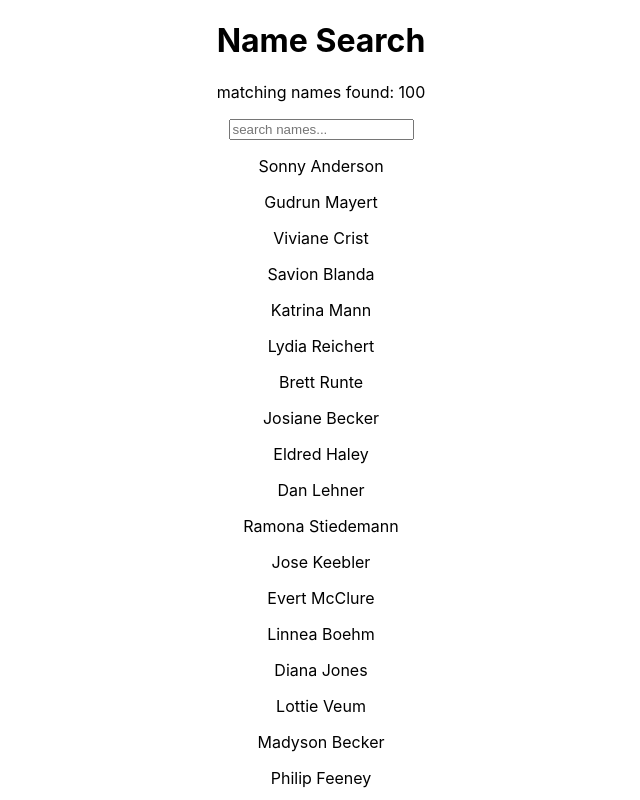
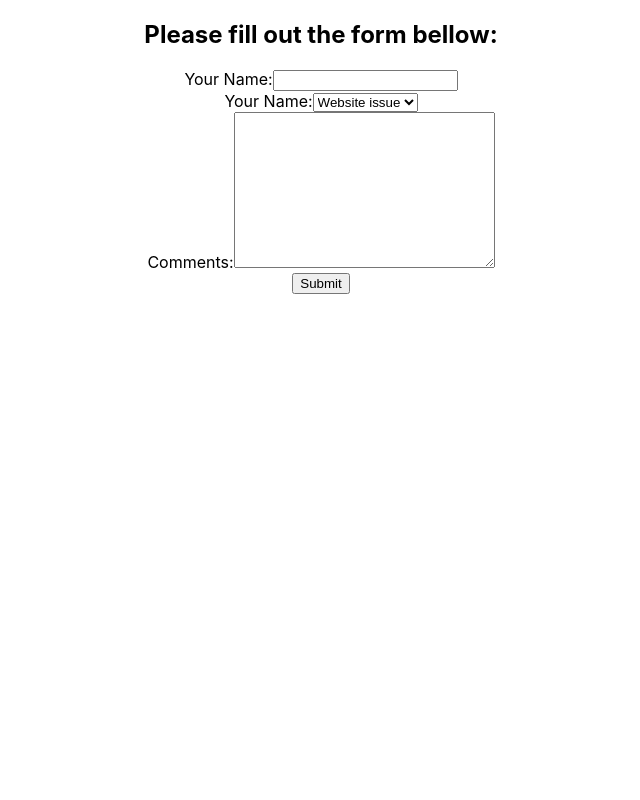
Before and after one commit to ChronoLogic12/ci-react-intro, a React (Create React App) app in the folder my-app/: page / in a window 1280 px wide. Shown: the top 800 px of the page, without its empty margins (319-959 px from the left). Built offline with nearby package versions, Linux system fonts and the light colour scheme.

Commit message:
Convert Conntroleld form component to use react hooks

```diff
--- a/my-app/src/App.js
+++ b/my-app/src/App.js
@@ -13,12 +13,13 @@
 // import LifeCyclesCWU from "./components/LifeCyclesCWU";
 // import ControlledForm from "./components/ControlledForm";
 // import UncontrolledForm from "./components/UncontrolledForm";
-import SearchBar from "./components/SearchBar";
+// import SearchBar from "./components/SearchBar";
+import ControlledFormHooks from "./components/ControlledFormHooks";
 
 function App() {
 	return (
 		<div className="App">
-			<SearchBar />
+			<ControlledFormHooks />
 		</div>
 	);
 }
--- /dev/null
+++ b/my-app/src/components/ControlledFormHooks.jsx
@@ -0,0 +1,55 @@
+import React, { useState } from "react";
+
+function ControlledFormHooks() {
+	const [name, setName] = useState("");
+	const [category, setCategory] = useState("website");
+	const [comments, setComments] = useState("");
+	const handleSubmit = (e) => {
+		e.preventDefault();
+		console.log(name, category, comments);
+	};
+
+	return (
+		<div>
+			<h2>Please fill out the form bellow:</h2>
+			<form action="" onSubmit={handleSubmit}>
+				<div>
+					<label htmlFor="id-name">Your Name:</label>
+					<input
+						onChange={(e) => setName(e.target.value)}
+						value={name}
+						id="id-name"
+						name="name"
+						type="text"
+					/>
+				</div>
+				<div>
+					<label htmlFor="id-category">Your Name:</label>
+					<select
+						value={category}
+						onChange={(e) => setCategory(e.target.value)}
+						id="category"
+						name="category">
+						<option value="website">Website issue</option>
+						<option value="order">Order issue</option>
+						<option value="general">General issue</option>
+					</select>
+				</div>
+				<div>
+					<label htmlFor="id-comments">Comments:</label>
+					<textarea
+						onChange={(e) => setComments(e.target.value)}
+						value={comments}
+						name="id-comments"
+						id="id-comments"
+						cols="30"
+						rows="10"
+					/>
+				</div>
+				<input type="submit" value="Submit" />
+			</form>
+		</div>
+	);
+}
+
+export default ControlledFormHooks;
```
